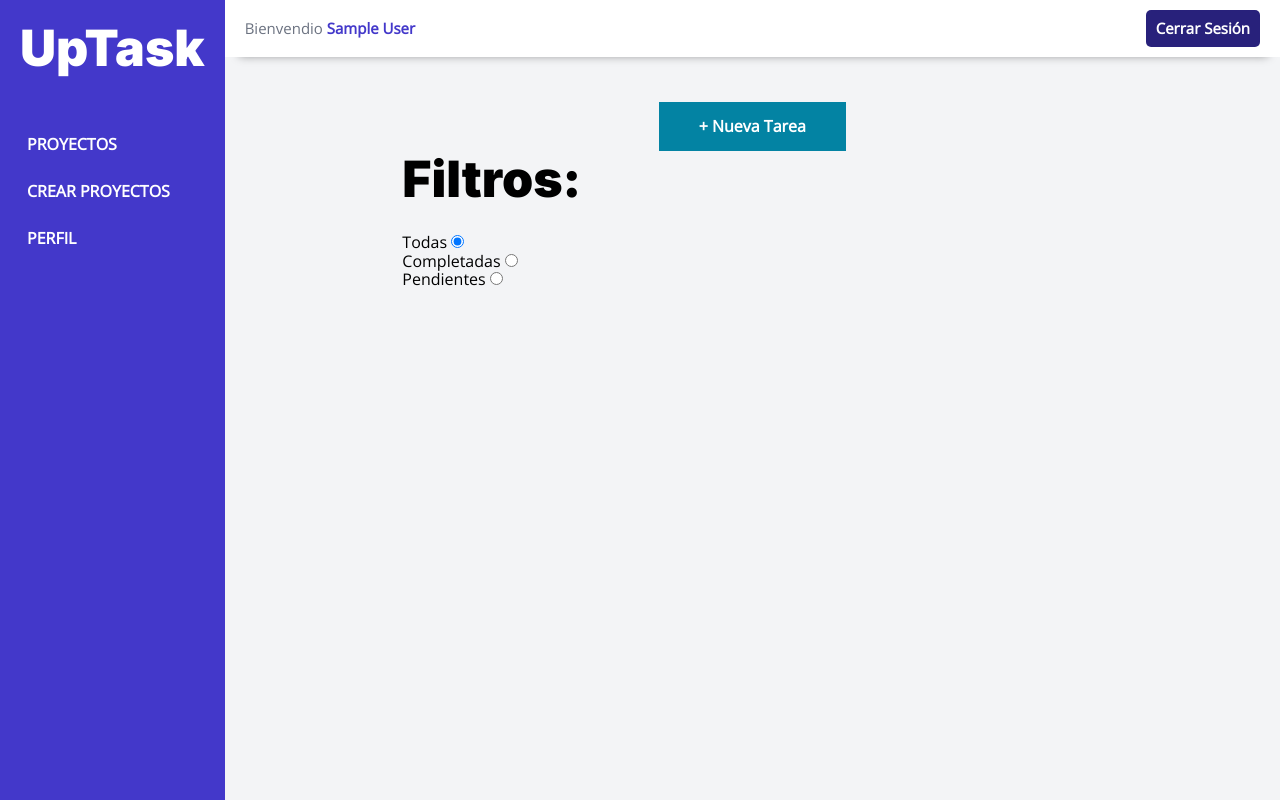
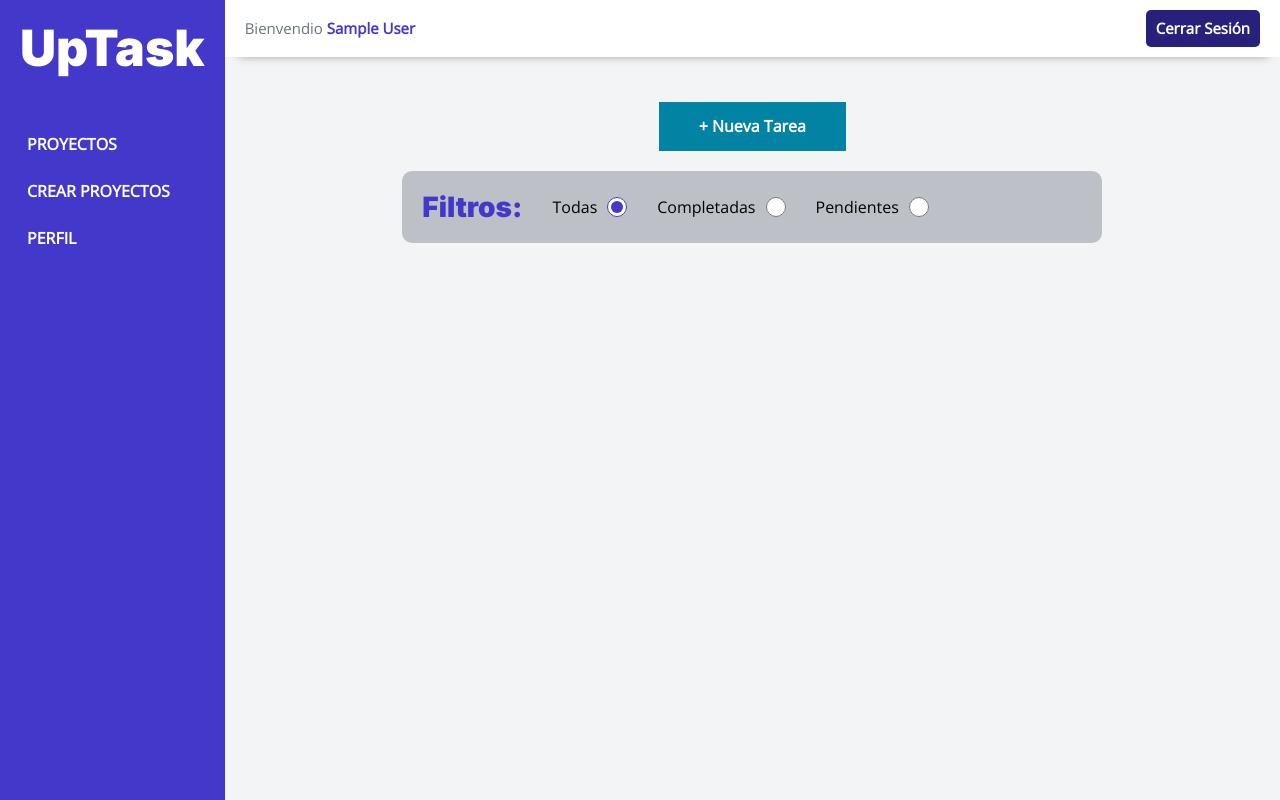
Before and after one commit to ivan-burgio/proyecto-uptask-mvc, a PHP site: the page made by views/dashboard/proyecto.php in a window 1280 px wide. Run offline with PHP 8.4, Linux system fonts and the light colour scheme; the template is opened without the code that fills it, so the values that code supplies are empty; the visitor is signed in with stand-in values (Sample User, id 1).

Commit message:
CSS al formulario

```diff
--- /dev/null
+++ b/src/scss/dashboard/_filtros.scss
@@ -0,0 +1,44 @@
+@use 'base/variables' as v;
+@use 'base/mixins' as m;
+
+.filtros {
+    background-color: lighten(v.$gris, 30%);
+    margin-top: 2rem;
+    border-radius: 1rem;
+    padding: 2rem;
+
+    .filtros-inputs {
+        @include m.tablet {
+            display: flex;
+            align-items: center;
+            gap: 3rem;
+        }
+    }
+
+    h2 {
+        color: v.$indigo;
+        font-size: 2.8rem;
+
+        @include m.tablet {
+            margin: 0;
+        }
+    }
+
+    .campo {
+        margin-bottom: 2rem;
+        display: flex;
+        justify-content: space-between;
+        align-items: center;
+        gap: 1rem;
+
+        @include m.tablet {
+            margin-bottom: 0;
+        }
+    }
+
+    input[type="radio"] {
+        accent-color: v.$indigo;
+        width: 2rem;
+        height: 2rem;
+    }
+}
--- a/src/scss/dashboard/_index.scss
+++ b/src/scss/dashboard/_index.scss
@@ -3,4 +3,5 @@
 @forward 'barra';
 @forward 'proyectos';
 @forward 'tareas';
+@forward 'filtros';
 @forward 'modal';
--- a/views/dashboard/proyecto.php
+++ b/views/dashboard/proyecto.php
@@ -15,7 +15,7 @@
             <div class="filtros-inputs">
                 <h2>Filtros:</h2>
 
-                <div class="campos">
+                <div class="campo">
                     <label for="todas">Todas</label>
                     <input
                         type="radio"
@@ -26,7 +26,7 @@
                     >
                 </div>
 
-                <div class="campos">
+                <div class="campo">
                     <label for="completadas">Completadas</label>
                     <input
                         type="radio"
@@ -36,7 +36,7 @@
                     >
                 </div>
 
-                <div class="campos">
+                <div class="campo">
                     <label for="pendientes">Pendientes</label>
                     <input
                         type="radio"
```
Also changed, not shown: public/build/css/app.css, 1 other file.
